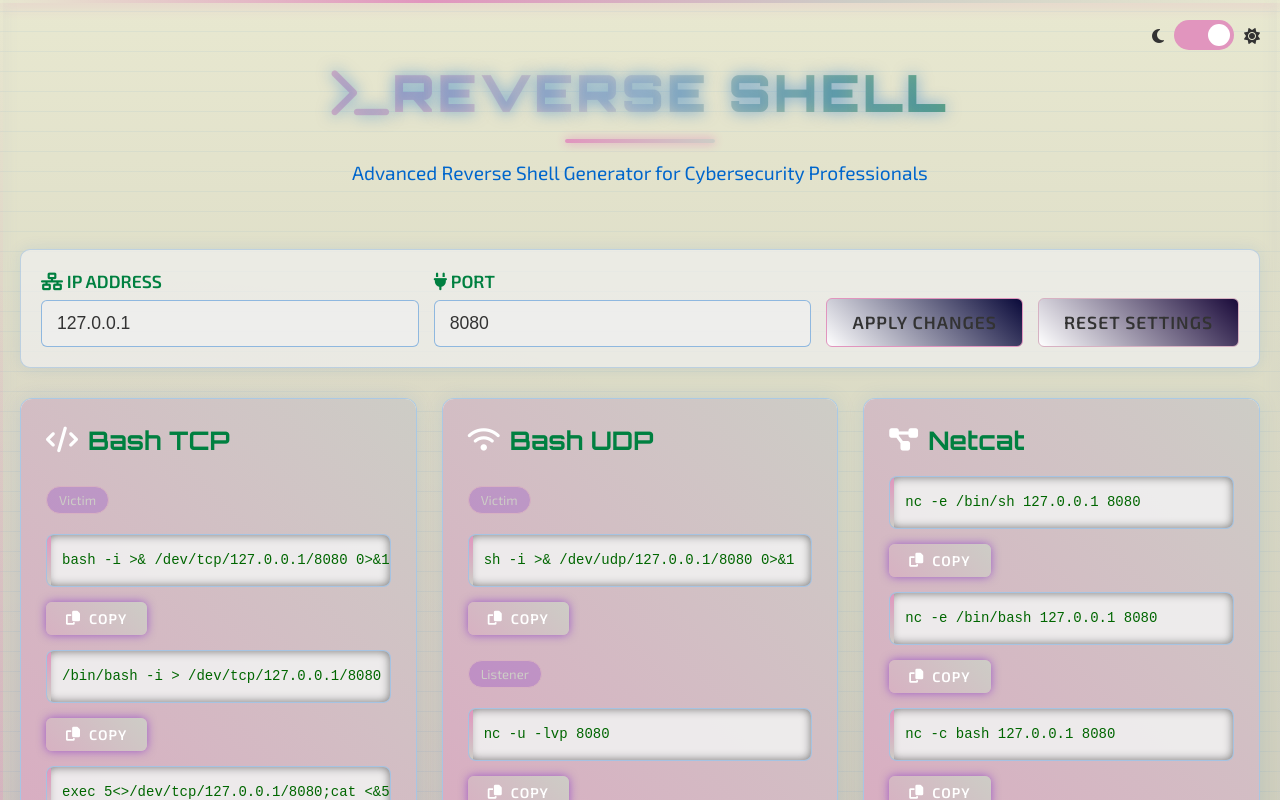
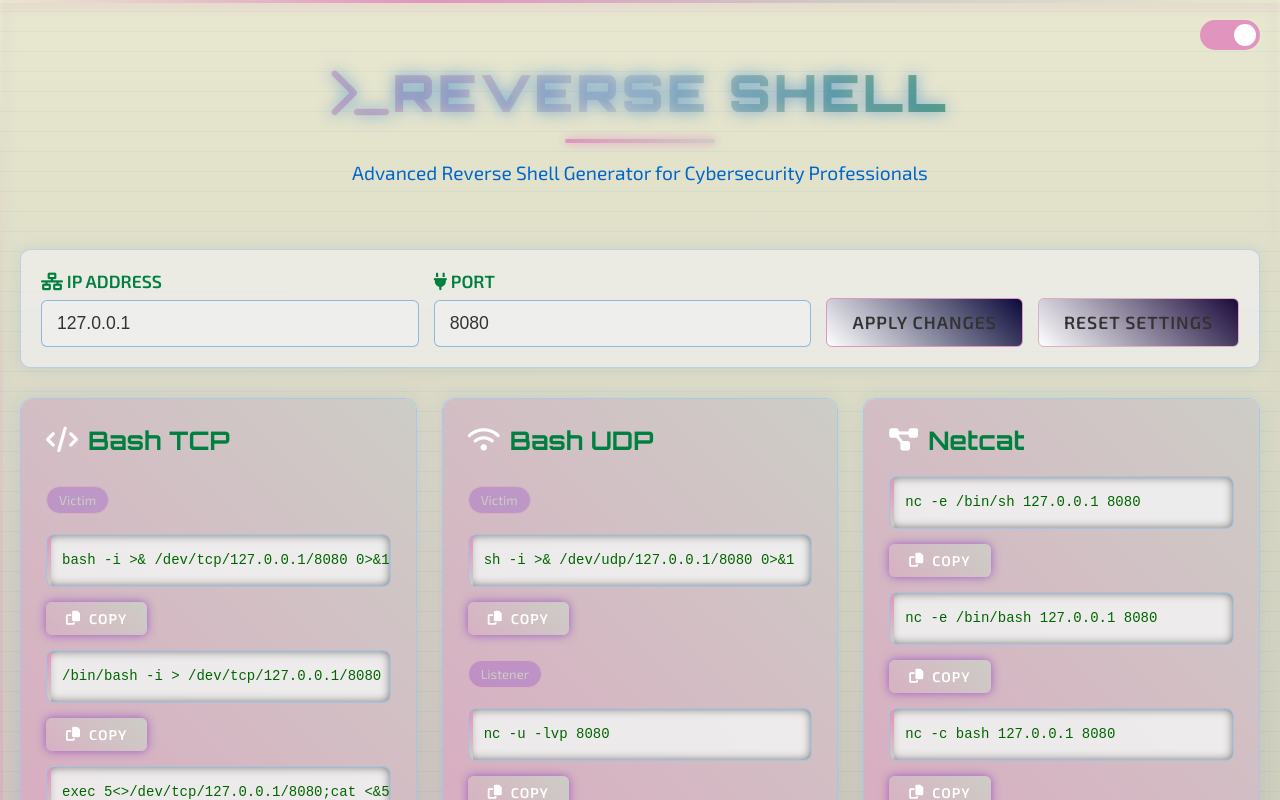
Before and after one commit to sDreamForZzQ/sDreamForZzQ.github.io, a plain HTML site: page Reverse-Shell-Gen.html.html in a window 1280 px wide. Shown: the top 800 px of the page. Drawn offline with Linux system fonts and the light colour scheme.

Commit message:
Update Reverse-Shell-Gen.html.html

```diff
--- a/Reverse-Shell-Gen.html.html
+++ b/Reverse-Shell-Gen.html.html
@@ -694,12 +694,12 @@
 
   <!-- 主题切换开关 -->
   <div class="theme-toggle">
-    <label for="theme-toggle"><i class="fas fa-moon"></i></label>
+    <!-- <label for="theme-toggle"><i class="fas fa-moon"></i></label> -->
     <label class="toggle-switch">
       <input type="checkbox" id="theme-toggle" onclick="toggleTheme()" checked>
       <span class="toggle-slider"></span>
     </label>
-    <label for="theme-toggle"><i class="fas fa-sun"></i></label>
+    <!-- <label for="theme-toggle"><i class="fas fa-sun"></i></label> -->
   </div>
 
   <div class="header">
```
